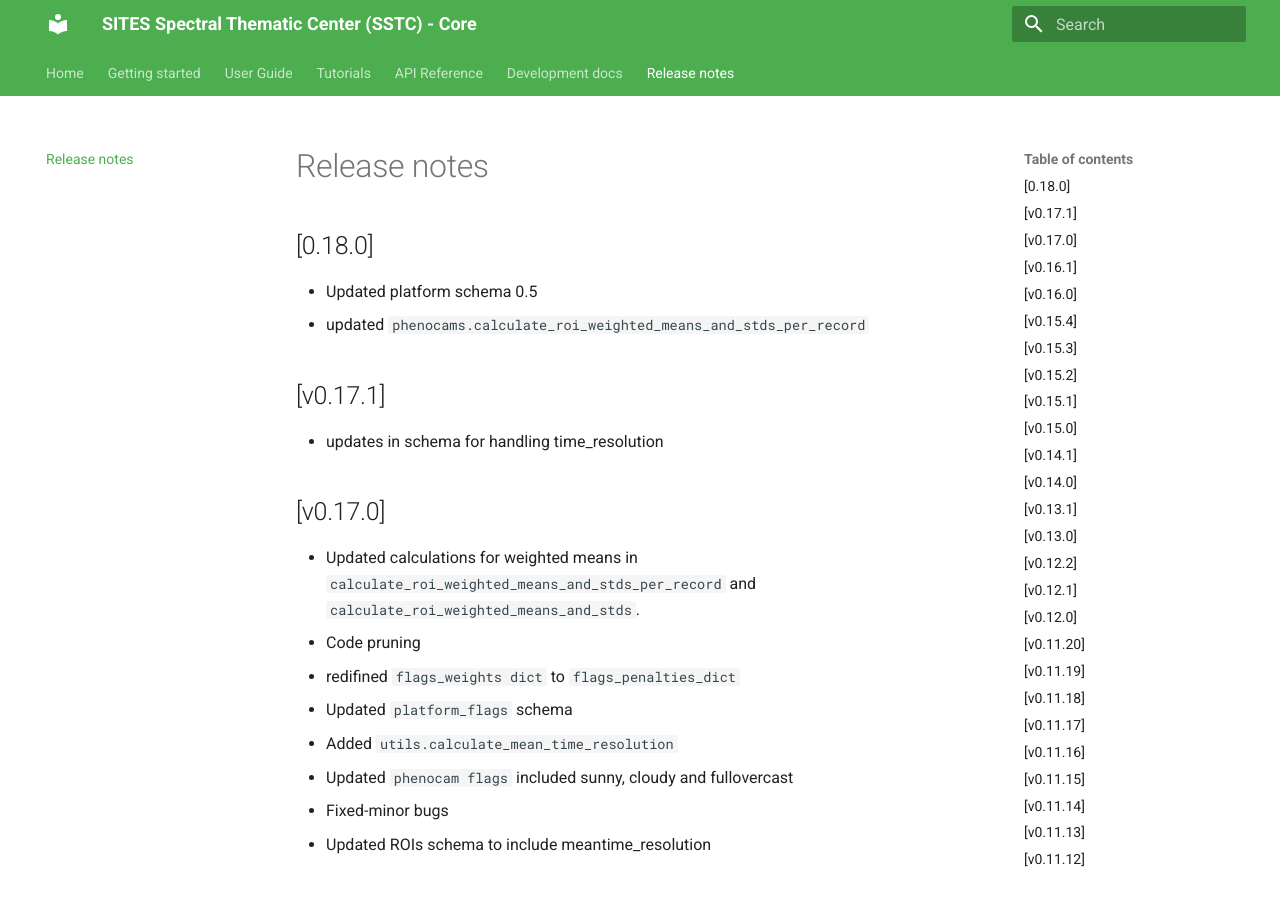
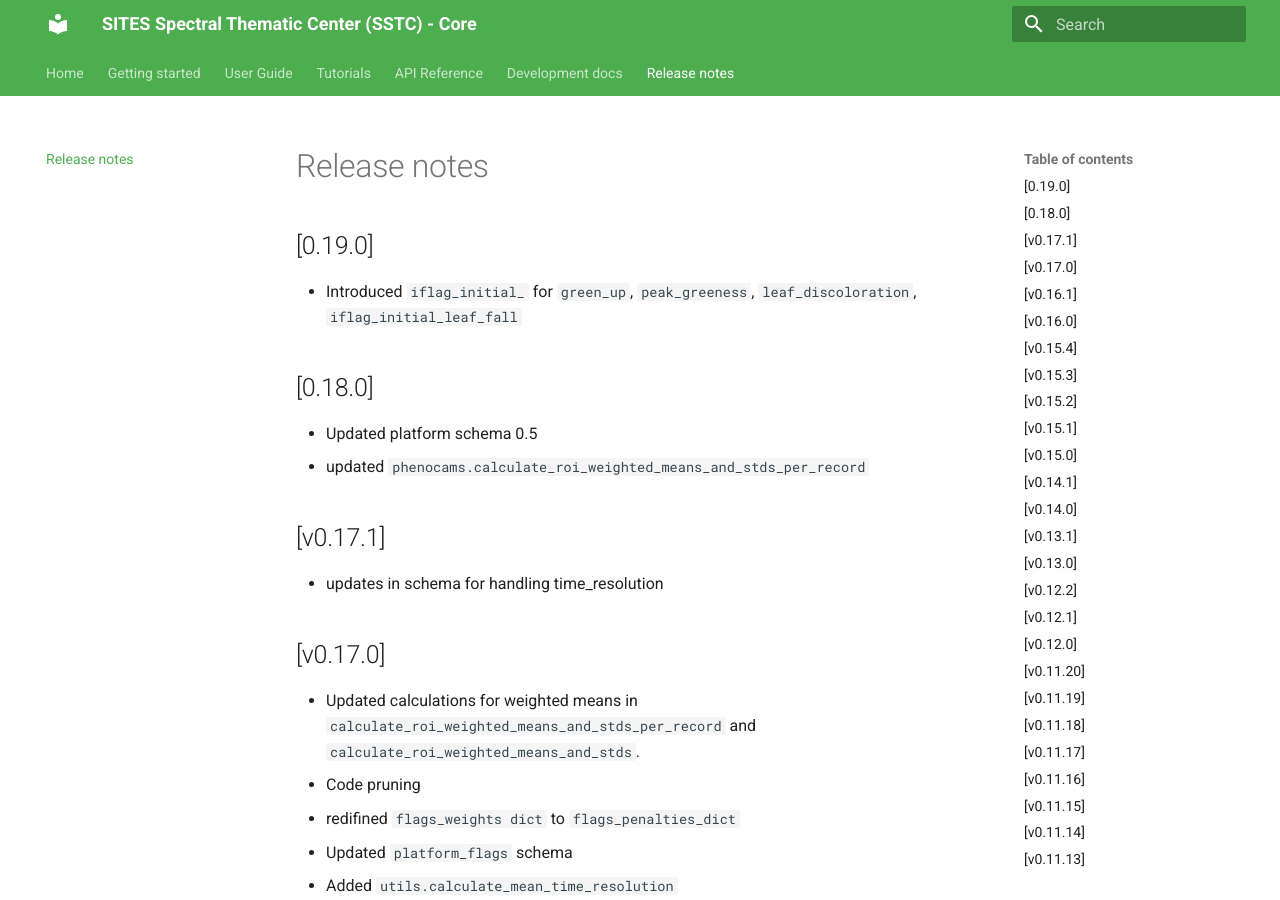
Before and after one commit to SITES-spectral/sstc-core, an MkDocs documentation site: the page built from docs/CHANGELOG.md, in a window 1280 px wide and 900 px high. Built offline with MkDocs 1.6.1 and Material for MkDocs 9.7.7, drawn with Linux system fonts in a browser that asks for light colours.

Commit message:
v0.19.0-init

```diff
--- a/docs/CHANGELOG.md
+++ b/docs/CHANGELOG.md
@@ -1,3 +1,6 @@
+## [0.19.0]
+- Introduced `iflag_initial_` for `green_up`, `peak_greeness`, `leaf_discoloration`, `iflag_initial_leaf_fall`
+
 ## [0.18.0]
 - Updated platform schema 0.5
 - updated `phenocams.calculate_roi_weighted_means_and_stds_per_record`
--- a/pyproject.toml
+++ b/pyproject.toml
@@ -6,7 +6,7 @@
 
 [tool.poetry]
 name = "sstc-core"
-version = "0.18.0"
+version = "0.19.0"
 description = ""
 authors = ["Jobelund <124563223+jobelund@users.noreply.github.com>"]
 readme = "README.md"
--- a/src/sstc_core/version.py
+++ b/src/sstc_core/version.py
@@ -1,6 +1,6 @@
-__version__ = '0.18.0'
+__version__ = '0.19.0'
 version_code_sstc_core = __version__
 version_data_processing = '2.0-2024'
 version_platform_flags = '0.4-2024'
 version_qflag = '0.3-2024'
-version_schema_platform_phenocams = '0.5-2024'
+version_schema_platform_phenocams = '0.6-2024'
```
Also changed, not shown: src/sstc_core/sites/spectral/config/phenocam_flags.yaml (+21 -9 lines), 3 other files.
